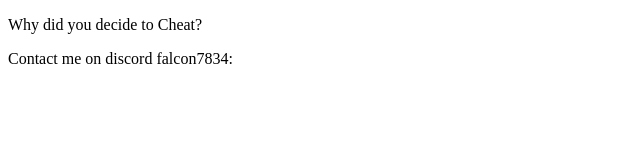
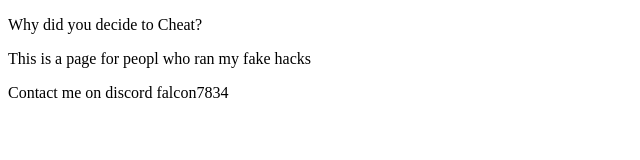
Before and after one commit to Falcon249/why-did-you-decide-to-hack, a plain HTML site: page index.html in a window 1280 px wide. Shown: the whole page, without its empty margins (0-640 px from the left). Drawn offline with Linux system fonts and the light colour scheme.

Commit message:
Update index.html

```diff
--- a/index.html
+++ b/index.html
@@ -5,6 +5,7 @@
 </head>
 <body>
     <p>Why did you decide to Cheat?</p>
-    <p>Contact me on discord falcon7834:</p>
+    <p>This is a page for peopl who ran my fake hacks</p>
+    <p>Contact me on discord falcon7834</p>
 </body>
 </html>
```
